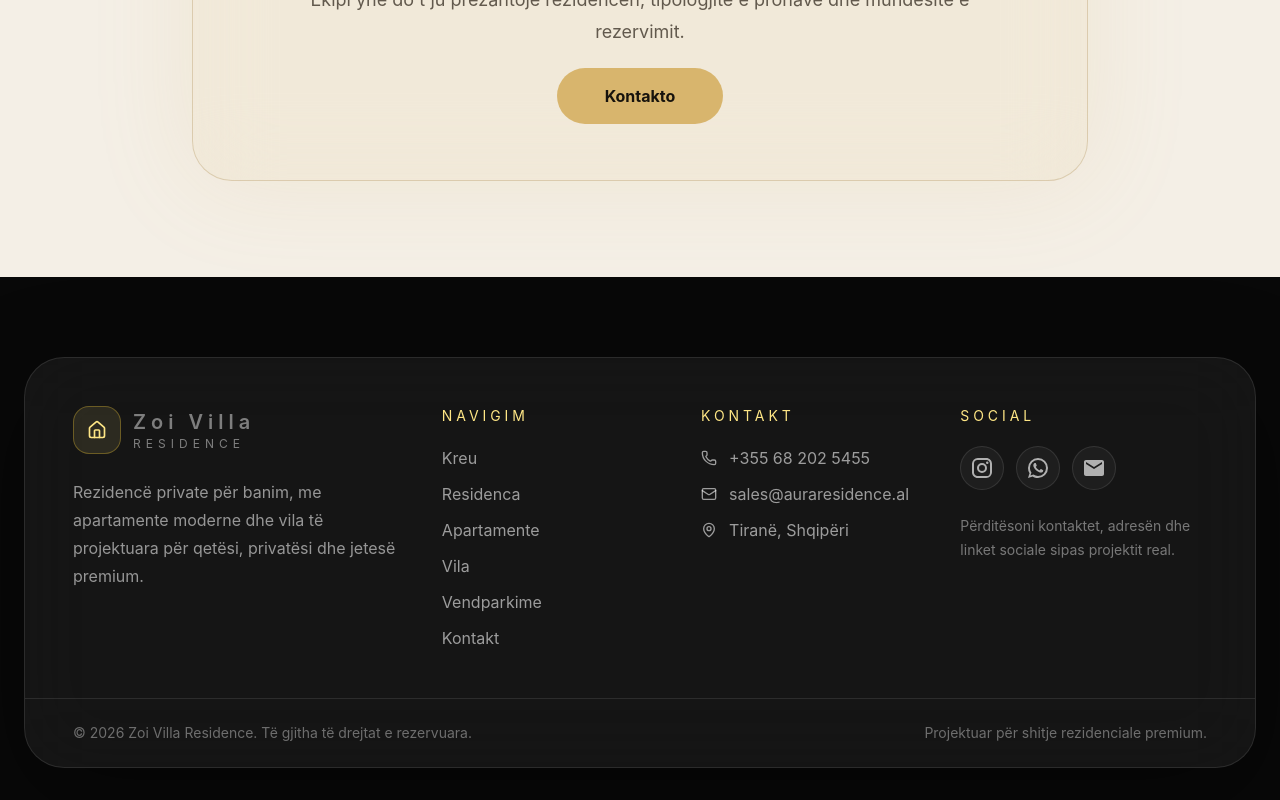
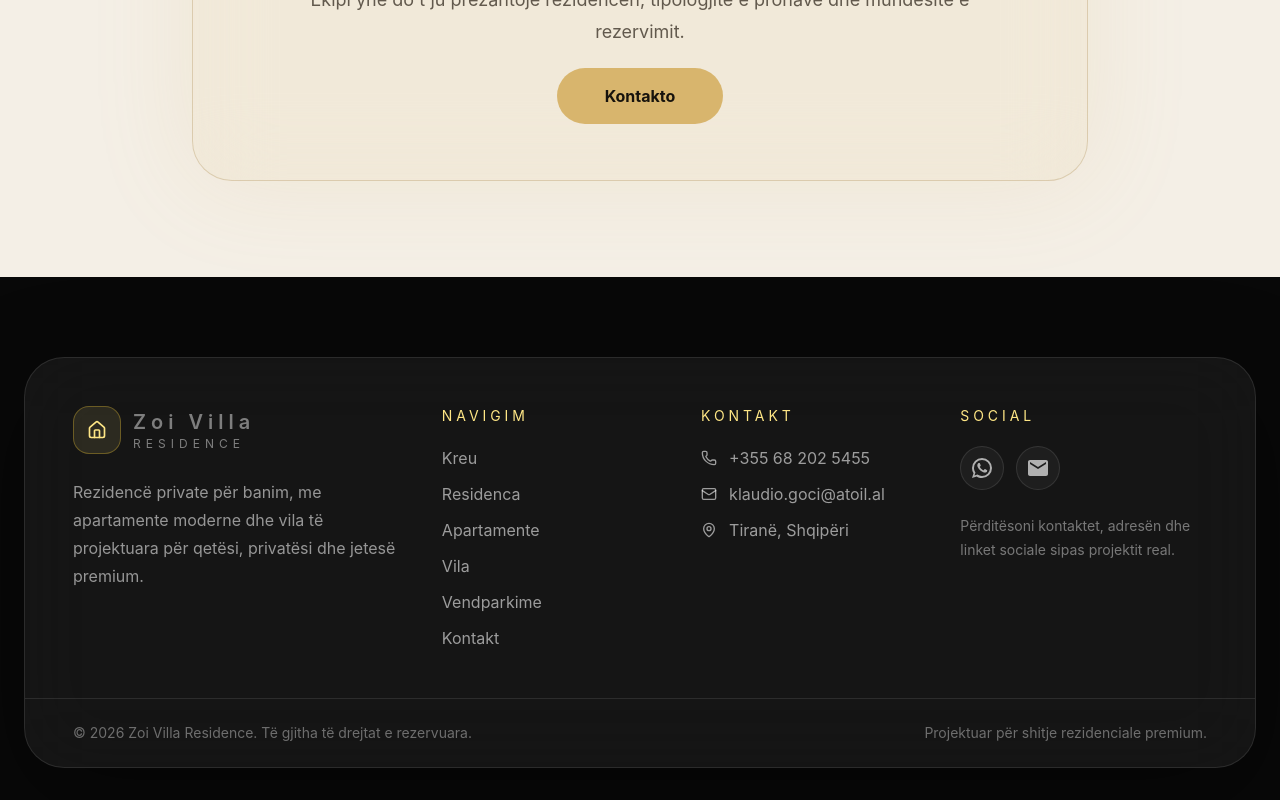
Before and after one commit to vicencoo/zoi-residence, a React (Vite) app: page / in a window 1280 px wide. Shown: the part 4443-5243 px from the top of the page. Built offline with nearby package versions, Linux system fonts and the light colour scheme.

Commit message:
fixed emails

```diff
--- a/src/components/Footer.jsx
+++ b/src/components/Footer.jsx
@@ -2,14 +2,22 @@ import { Home, Mail, MapPin, Phone } from "lucide-react";
 import { navItems } from "../constants/navItems";
 import { Link } from "react-router-dom";
 import { useTranslation } from "react-i18next";
-import { Instagram } from "@mui/icons-material";
+// import { Instagram } from "@mui/icons-material";
 import { WhatsApp } from "@mui/icons-material";
 import { Email } from "@mui/icons-material";
 
 const FOOTERCONTACT = [
-  { id: 1, icon: <Instagram className="h-4 w-4" /> },
-  { id: 2, icon: <WhatsApp className="h-4 w-4" /> },
-  { id: 3, icon: <Email className="h-4 w-4" /> },
+  // { id: 1, icon: <Instagram className="h-4 w-4" /> },
+  {
+    id: 2,
+    icon: <WhatsApp className="h-4 w-4" />,
+    path: "https://wa.me/355682025455",
+  },
+  {
+    id: 3,
+    icon: <Email className="h-4 w-4" />,
+    path: "mailto:klaudio.goci@atoil.al",
+  },
 ];
 
 export const Footer = () => {
@@ -66,10 +74,10 @@ export const Footer = () => {
                 <Phone className="h-4 w-4" /> +355 68 202 5455
               </a>
               <a
-                href="mailto:sales@auraresidence.al"
+                href="mailto:klaudio.goci@atoil.al"
                 className="inline-flex items-center gap-3 transition hover:text-white"
               >
-                <Mail className="h-4 w-4" /> sales@auraresidence.al
+                <Mail className="h-4 w-4" /> klaudio.goci@atoil.al
               </a>
               <span className="inline-flex items-center gap-3">
                 <MapPin className="h-4 w-4" /> {t("footer.adress")}
--- a/src/constants/contactOptions.js
+++ b/src/constants/contactOptions.js
@@ -20,9 +20,9 @@ export const CONTACT_OPTIONS = (t) => [
   {
     icon: Mail,
     title: `${t("contactOptions.info.title3")}`,
-    value: "sales@zoivilla.al",
+    value: "klaudio.goci@atoil.al",
     text: `${t("contactOptions.info.text3")}`,
-    href: "mailto:sales@zoivilla.al",
+    href: "klaudio.goci@atoil.al",
     cta: `${t("contactOptions.info.cta3")}`,
   },
 ];
--- a/src/data/apartments.js
+++ b/src/data/apartments.js
@@ -1,6 +1,6 @@
 const contact = {
   phone: "+355 68 202 5455",
-  email: "sales@example.com",
+  email: "klaudio.goci@atoil.al",
   whatsapp: "+355682025455",
 };
 
```
